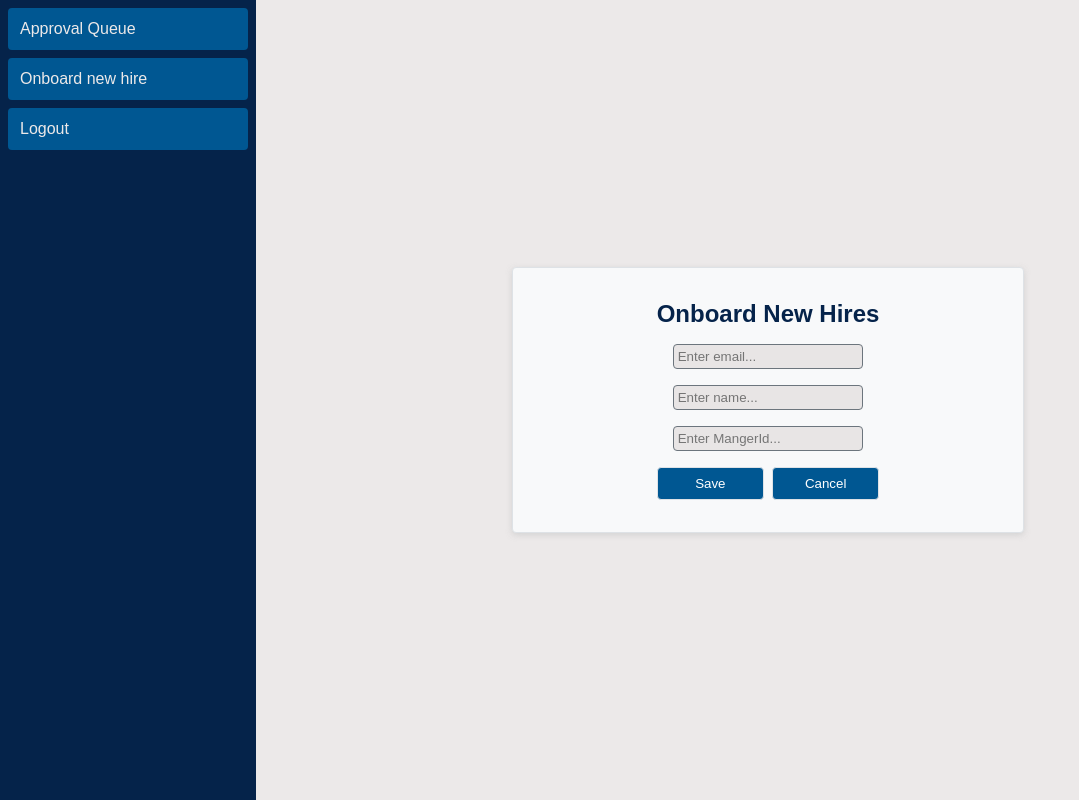
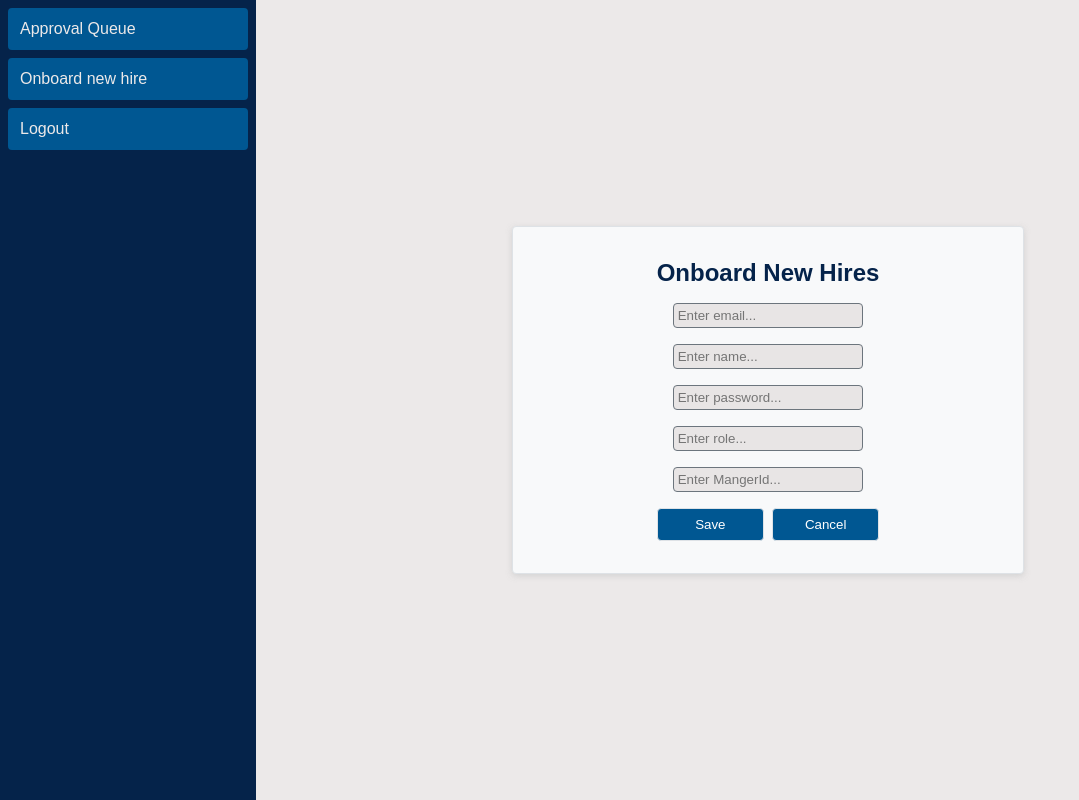
Before and after one commit to sanskruti-bhartal-coditas/launchpad, a React (Vite) app: page /manager in a window 1280 px wide. Both pictures are taken after a click on the element "Onboard new hire". Shown: the whole page, without its empty margins (0-1079 px from the left). Built offline with nearby package versions, Linux system fonts and the light colour scheme.

Commit message:
working on onboard new hire integration

```diff
--- a/src/layouts/ManagerDashboard/OnboardHire/OnboardHire.services.ts
+++ b/src/layouts/ManagerDashboard/OnboardHire/OnboardHire.services.ts
@@ -1,6 +1,6 @@
 import { createApi } from "@reduxjs/toolkit/query/react";
 import { getFetchBaseQuery } from "../../../services/app.services";
-import type { OnboardHireFormProps } from "./OnboardHire.types"
+import type { OnboardHireFormProps, OnboardHireResponse } from "./OnboardHire.types"
 
  export const onboardHireApi = createApi({
   reducerPath: 'onboardHireApi',
@@ -8,9 +8,9 @@ import type { OnboardHireFormProps } from "./OnboardHire.types"
 
   endpoints: (builder) => ({
 
-    onboardHire : builder.mutation<void, OnboardHireFormProps>({
+    onboardHire : builder.mutation<OnboardHireResponse, OnboardHireFormProps>({
       query: (user) => ({
-        url: 'hires',
+        url: 'auth/users',
         method: 'POST',
         body: user,
       })
--- a/src/layouts/ManagerDashboard/OnboardHire/OnboardHire.tsx
+++ b/src/layouts/ManagerDashboard/OnboardHire/OnboardHire.tsx
@@ -8,20 +8,27 @@ import { useOnboardHireMutation } from "./OnboardHire.services";
 const onboardHire = ({handleSetOnboardHire}:OnboardHireProps) => {
 
   //rtk hooks
-  const [ onboardHireState, onboardHire] = useOnboardHireMutation()
+  const [ onboardHire, onboardHireState] = useOnboardHireMutation()
 
   // useForm
   const { register, handleSubmit, formState: { errors } } = useForm<OnboardHireFormProps>({
     defaultValues: {
       email: '',
       name: '',
-      managerId: ''
+      managerId: '',
+      password:'',
+      role:''
     },
     mode: "onChange"
   })
 
   const handleOnSubmit = async(hireData:OnboardHireFormProps) =>{
+    console.log(hireData);
+
+    console.log("before");
+
     const response = await onboardHire(hireData);
+    console.log("after");
     console.log(response.data);
   }
 
@@ -45,7 +52,7 @@ const onboardHire = ({handleSetOnboardHire}:OnboardHireProps) => {
           </div>
 
           <Input
-            type="email"
+            type="text"
             placeholder="Enter email..."
             {...register("email",
               {
@@ -73,6 +80,32 @@ const onboardHire = ({handleSetOnboardHire}:OnboardHireProps) => {
         </div>
 
         <div className={styles.inputGroup}>
+          <div>
+            {errors.password &&
+              <p className={styles.errorMessage}>{errors.password.message}</p>
+            }
+          </div>
+          <Input
+            type="text"
+            placeholder="Enter password..."
+            {...register("password", { required: "*Password is required" })}
+          />
+        </div>
+
+        <div className={styles.inputGroup}>
+          <div>
+            {errors.role &&
+              <p className={styles.errorMessage}>{errors.role.message}</p>
+            }
+          </div>
+          <Input
+            type="text"
+            placeholder="Enter role..."
+            {...register("role", { required: "*role is required" })}
+          />
+        </div>
+
+        <div className={styles.inputGroup}>
             <div>
               {errors.managerId &&
                 <p className={styles.errorMessage}>{errors.managerId.message}</p>
--- a/src/redux/store.tsx
+++ b/src/redux/store.tsx
@@ -1,11 +1,13 @@
 import { configureStore } from "@reduxjs/toolkit";
 import { loginApi } from "../pages/Login/Login.services"
+import { onboardHireApi } from "../layouts/ManagerDashboard/OnboardHire/OnboardHire.services";
 
 export const store = configureStore({
     reducer: {
-        [loginApi.reducerPath]: loginApi.reducer
+        [loginApi.reducerPath]: loginApi.reducer,
+        [onboardHireApi.reducerPath]:onboardHireApi.reducer
     },
     middleware: (getDefaultMiddleware) => (
-        getDefaultMiddleware().concat(loginApi.middleware)
+        getDefaultMiddleware().concat(loginApi.middleware).concat(onboardHireApi.middleware)
     )
 });
```
Also changed, not shown: src/layouts/ManagerDashboard/OnboardHire/OnboardHire.types.ts (+13 -1 lines), src/pages/Login/Login.tsx (+4 -4 lines).
